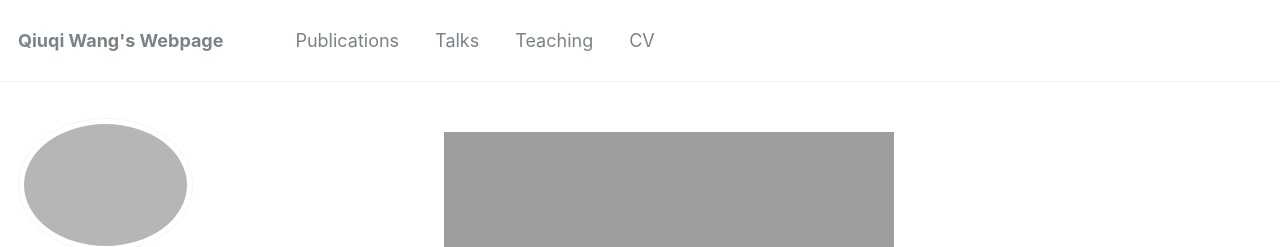
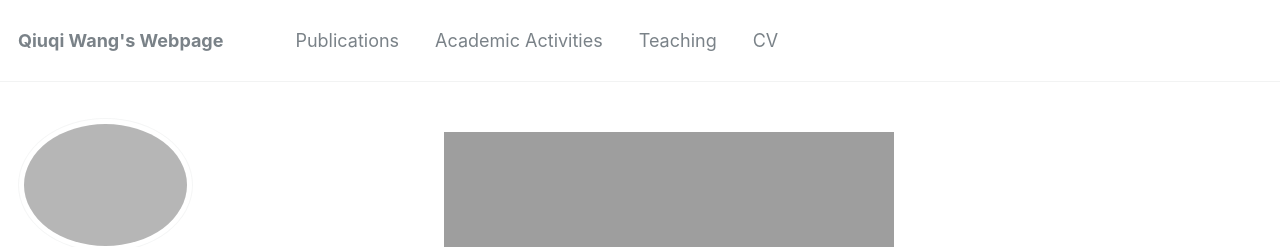
Before and after one commit to qwangan/qwangan.github.io, a Jekyll site: the page built from _pages/about.md, in a window 1280 px wide and 900 px high. Shown: the top 247 px of the window. Built offline with Jekyll 4.4.1, drawn with Linux system fonts in a browser that asks for light colours; some web fonts are replaced.

Commit message:
Update navigation.yml

```diff
--- a/_data/navigation.yml
+++ b/_data/navigation.yml
@@ -3,7 +3,7 @@ main:
   - title: "Publications"
     url: /publications/
 
-  - title: "Talks"
+  - title: "Academic Activities"
     url: /talks/
 
   - title: "Teaching"
```
